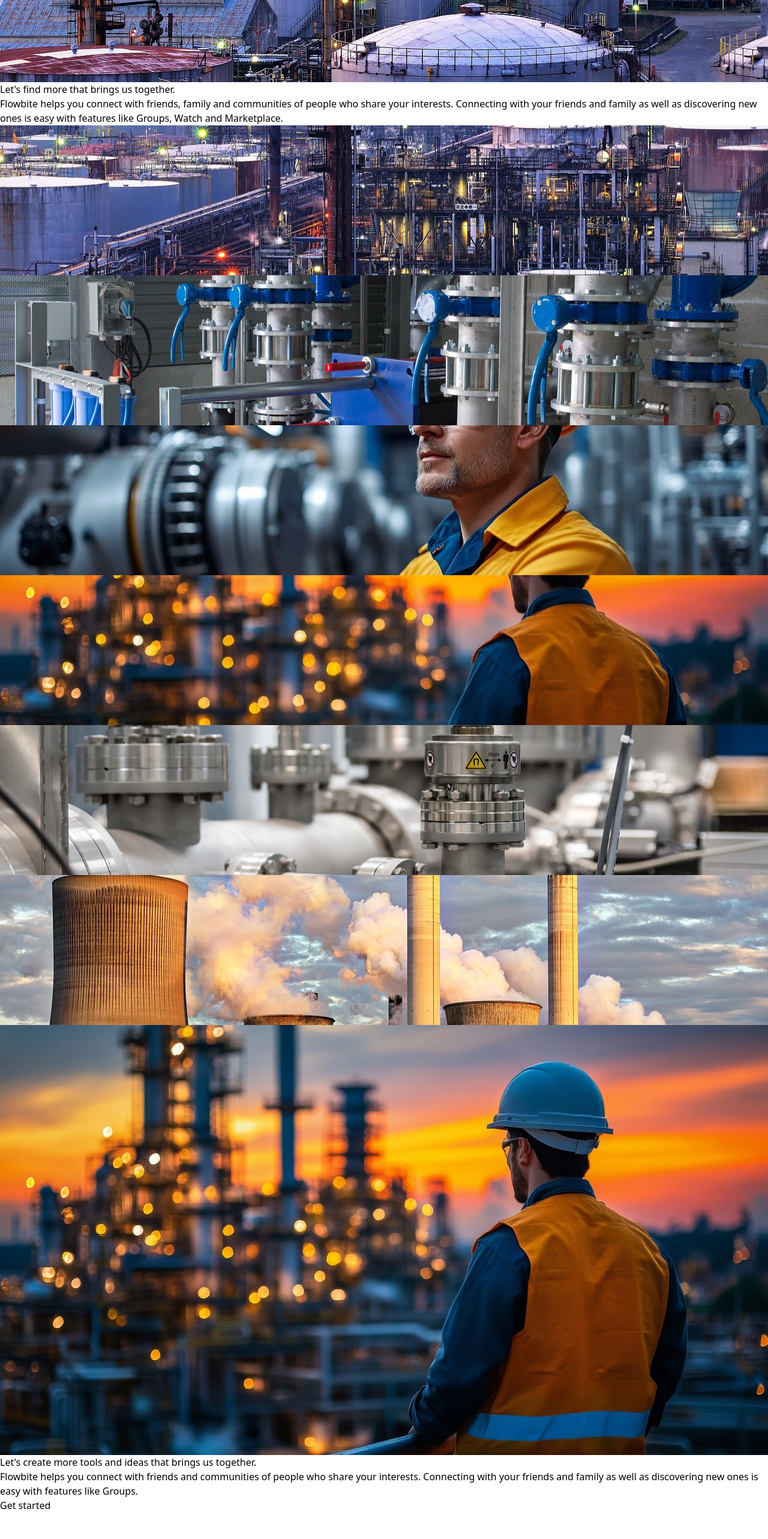
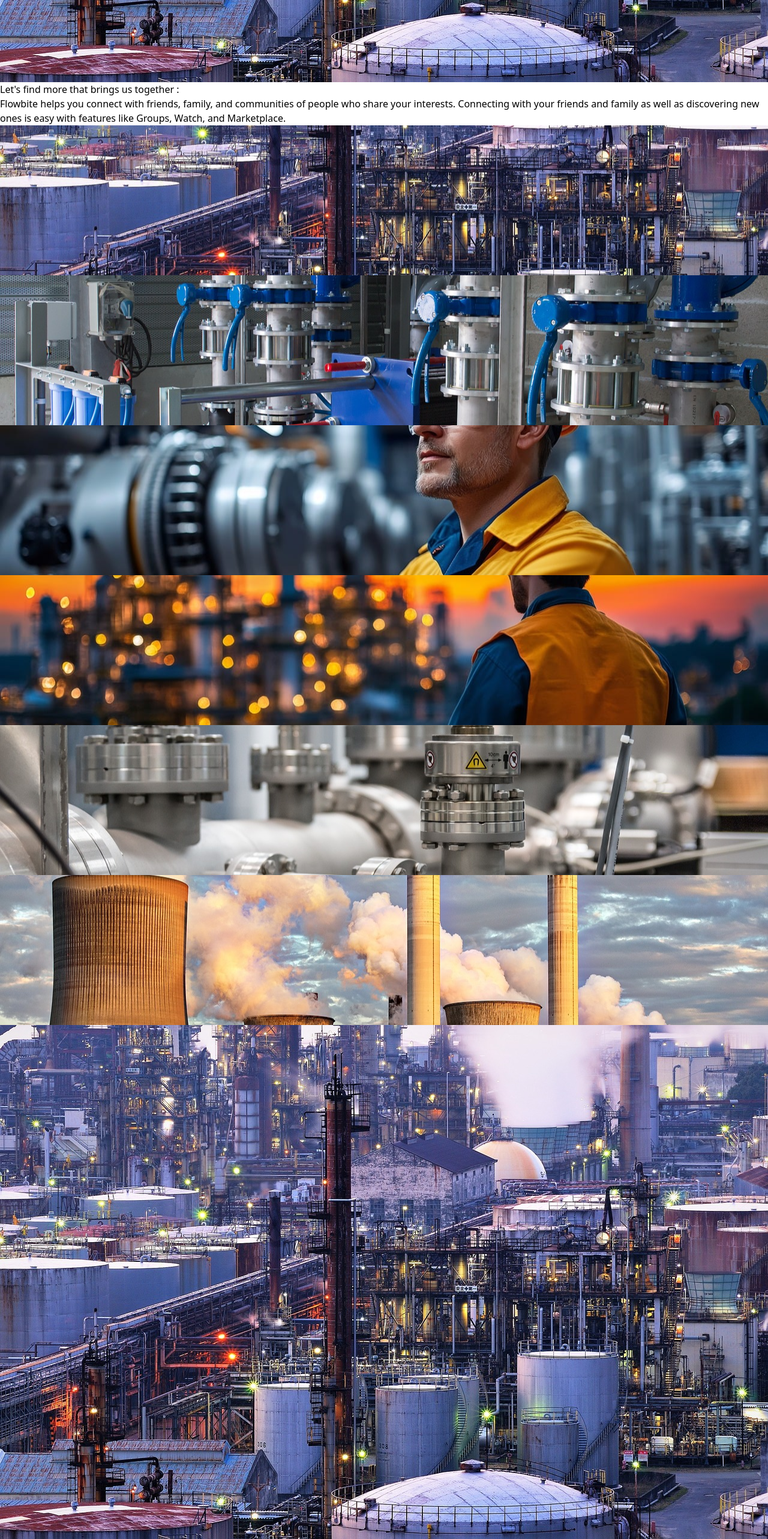
Before and after one commit to AmineELBAZI/store_LP, a React (Vite) app: page /about_us in a window 1280 px wide. Shown: the part 1020-3586 px from the top of the page at 60% size. Built offline with nearby package versions, Linux system fonts and the light colour scheme.

Commit message:
fix:pageabout

```diff
--- a/src/pages/about_us.jsx
+++ b/src/pages/about_us.jsx
@@ -9,9 +9,9 @@ const About_us = () => {
         <div class="grid w-full px-20 py-20 mx-auto lg:gap-8 xl:gap-0 lg:py-16 lg:grid-cols-12 ">
           <div class="mr-auto place-self-center lg:col-span-7">
             <h1 class="max-w-2xl mb-4 text-4xl font-extrabold tracking-tight leading-none md:text-5xl xl:text-6xl dark:text-white hover:text-orange-600">Payments tool for software companies</h1>
-            <p class="max-w-2xl mb-6 font-light text-gray-500 lg:mb-8 md:text-lg lg:text-xl dark:text-gray-400">From checkout to global sales tax compliance, companies around the world use Flowbite to simplify their payment stack.</p>
+            <p class="max-w-2xl mb-6 font-light text-gray-900 lg:mb-8 md:text-lg lg:text-3xl dark:text-gray-400  hover:text-orange-600 p-6">From checkout to global sales tax compliance, companies around the world use Flowbite to simplify their payment stack.</p>
 
-            <a href="/service" class="inline-flex items-center justify-center px-5 py-3 text-base font-medium text-center text-gray-900 border border-gray-300 rounded-lg hover:bg-gray-100 focus:ring-4 focus:ring-gray-100 dark:text-white dark:border-gray-700 dark:hover:bg-gray-700 dark:focus:ring-gray-800">
+            <a href="/service" class="inline-flex items-center justify-center px-5 py-3 text-base font-medium text-center text-gray-900 border border-orange-600 rounded-lg  hover:bg-orange-600 hover:text-white focus:ring-4 focus:ring-gray-100 dark:text-white dark:border-gray-700 dark:hover:bg-gray-700 dark:focus:ring-gray-800">
               nos services
             </a>
           </div>
@@ -20,17 +20,26 @@ const About_us = () => {
           </div>
         </div>
       </section>
-      <section className="bg-white dark:bg-gray-900">
-        <div className="py-8 px-4 mx-auto max-w-screen-xl sm:py-16 lg:px-6">
-          <div className="max-w-screen-md">
-            <h2 className="mb-4 text-4xl tracking-tight font-extrabold text-gray-900 dark:text-white hover:text-orange-600 ">Let's find more that brings us together.</h2>
-            <p className="mb-8 font-light text-gray-500 sm:text-xl dark:text-gray-400">Flowbite helps you connect with friends, family and communities of people who share your interests. Connecting with your friends and family as well as discovering new ones is easy with features like Groups, Watch and Marketplace.</p>
-            <div className="flex flex-col space-y-4 sm:flex-row sm:space-y-0 sm:space-x-4">
+      <section className="bg-white w-full dark:bg-gray-900 pt-0 p-20">
+        <div className="py-8 px-4 mx-auto w-full sm:py-16 lg:px-6 p-20">
+          <div className="flex flex-col lg:flex-row items-start lg:items-center">
+
+            <div className="lg:w-1/2 w-full lg:pr-8">
+              <h2 className="mb-4 text-6xl tracking-tight font-extrabold text-gray-900 dark:text-white hover:text-orange-600">
+                Let's find more that brings us together :
+              </h2>
+            </div>
+
+            <div className="lg:w-1/2 w-full">
+              <p className="font-light text-gray-900  text-3xl dark:text-white hover:text-orange-600 mt-20">
+                Flowbite helps you connect with friends, family, and communities of people who share your interests. Connecting with your friends and family as well as discovering new ones is easy with features like Groups, Watch, and Marketplace.
+              </p>
             </div>
           </div>
         </div>
       </section>
-      <section className="grid grid-cols-2 md:grid-cols-3 gap-4 p-20 bg-[#eaf1f5] ">
+
+      <section className="grid grid-cols-2 md:grid-cols-3 gap-4 p-20 bg-[#eaf1f5]  dark:bg-orange-900">
         <div
           className="rounded-md overflow-hidden"
           style={{
@@ -50,7 +59,7 @@ const About_us = () => {
             height: "250px",
           }}
         ></div>
-         <div
+        <div
           className="rounded-md overflow-hidden md:col-span-2"
           style={{
             backgroundImage: "url('/image/backgroundSs2.jpeg')",
@@ -59,7 +68,7 @@ const About_us = () => {
             height: "250px",
           }}
         ></div>
-         <div
+        <div
           className="rounded-md overflow-hidden "
           style={{
             backgroundImage: "url('/image/backgroundSs.jpeg')",
@@ -93,15 +102,12 @@ const About_us = () => {
 
       <section className="bg-white dark:bg-gray-900">
         <div className="gap-8 items-center py-8 px-4 mx-auto max-w-screen-xl xl:gap-16 md:grid md:grid-cols-2 sm:py-16 lg:px-6 rounded-sm">
-          <img className="w-full dark:hidden  rounded-lg " src="/image/backgroundSs.jpeg" alt="dashboard image" />
+          <img className="w-full dark:hidden  rounded-lg " src="/image/backgroundSs1.jpeg" alt="dashboard image" />
 
           <div className="mt-4 md:mt-0">
             <h2 className="mb-4 text-4xl tracking-tight font-extrabold text-gray-900 dark:text-white hover:text-orange-600">Let's create more tools and ideas that brings us together.</h2>
             <p className="mb-6 font-light text-gray-500 md:text-lg dark:text-gray-400 hover:text-orange-600">Flowbite helps you connect with friends and communities of people who share your interests. Connecting with your friends and family as well as discovering new ones is easy with features like Groups.</p>
-            <a href="#" class="inline-flex items-center text-white bg-primary-700 hover:bg-primary-800 focus:ring-4 focus:ring-primary-300 font-medium rounded-lg text-sm px-5 py-2.5 text-center dark:focus:ring-primary-900">
-              Get started
-              <svg class="ml-2 -mr-1 w-5 h-5" fill="currentColor" viewBox="0 0 20 20" xmlns="http://www.w3.org/2000/svg"><path fill-rule="evenodd" d="M10.293 3.293a1 1 0 011.414 0l6 6a1 1 0 010 1.414l-6 6a1 1 0 01-1.414-1.414L14.586 11H3a1 1 0 110-2h11.586l-4.293-4.293a1 1 0 010-1.414z" clip-rule="evenodd"></path></svg>
-            </a>
+
           </div>
         </div>
       </section>
--- a/src/pages/home.jsx
+++ b/src/pages/home.jsx
@@ -1,11 +1,11 @@
 import 'slick-carousel/slick/slick.css'
 import 'slick-carousel/slick/slick-theme.css'
-import { React ,useEffect} from 'react'
+import { React, useEffect } from 'react'
 import ImagePopup from "../components/ImagePopup"
 import { Link } from 'react-router-dom';
-import { useAddKeyframes, fadeInAnimation ,fadeOutAnimation } from "../components/animationUtils.jsx";
-import  AnimationWrapper from '../components/animationWraUP.jsx';
-import  AnimationWraRL from '../components/animationWraRL.jsx';
+import { useAddKeyframes, fadeInAnimation, fadeOutAnimation } from "../components/animationUtils.jsx";
+import AnimationWrapper from '../components/animationWraUP.jsx';
+import AnimationWraRL from '../components/animationWraRL.jsx';
 
 
 function Home() {
@@ -86,7 +86,7 @@ function Home() {
       >
         {/* Title Section */}
 
-        <div className=" max-w-3xl z-10   p-3 "   style={fadeInAnimation}>
+        <div className=" max-w-3xl z-10   p-3 " style={fadeInAnimation}>
 
           <div
             className="bg-cover bg-center w-full h-20  mr-2 hover:opacity-80 "
@@ -99,7 +99,7 @@ function Home() {
           >
 
           </div>
-          <h1 className="text-4xl md:text-6xl font-bold text-white mb-4 text-left  "  style={fadeInAnimation}>
+          <h1 className="text-4xl md:text-6xl font-bold text-white mb-4 text-left  " style={fadeInAnimation}>
             INSTRUMEA
           </h1>
 
@@ -123,19 +123,19 @@ function Home() {
               image: '/image/backgroundHh5.jpeg',
               title: 'Raffinage Pétrochimie',
               link: '/service',
-              icon: '/image/icons/icon3.png',
+              icon: '/image/icons/icon10.png',
             },
             {
               image: '/image/backgroundHh3.jpeg',
               title: 'Energie',
               link: '/service',
-              icon: '/image/icons/icon2.png',
+              icon: '/image/icons/icon1.png',
             },
             {
               image: '/image/backgroundHh6.jpeg',
               title: 'Industrie',
               link: '/service',
-              icon: '/image/icons/icon1.png',
+              icon: '/image/icons/icon9.png',
             },
             {
               image: '/image/backgroundSs2.jpeg',
@@ -146,7 +146,7 @@ function Home() {
           ].map((card, index) => (
             <div
               key={index}
-              className="bg-white border border-gray-200 shadow-lg overflow-hidden hover:scale-125 relative h-[450px] md:h-[350px]"
+              className="bg-white border border-gray-200 shadow-lg overflow-hidden hover:scale-125 relative h-[450px] md:h-[350px] duration-500"
             >
               <Link to={card.link} className="block h-full">
                 <img
@@ -156,17 +156,26 @@ function Home() {
                 />
 
                 {/* Icon at the top */}
-                <div className="absolute top-4 left-4 bg-transparent flex justify-center items-center">
+                <div
+                  className="absolute top-4 left-4 flex justify-center items-center rounded-full p-4"
+                  style={{
+                    background: 'rgba(255, 255, 255, 0)',
+                    backdropFilter: 'blur(10px)',
+                    WebkitBackdropFilter: 'blur(10px)',
+                  }}
+                >
                   <img
-                    className="w-20 h-20 transform transition-transform duration-300"
+                    className="w-16 h-16 duration-300"
                     src={card.icon}
                     alt={`${card.title} icon`}
-                    style={{ filter: 'invert(1)' }}
+                    style={{ filter: 'invert(0)' }}
                   />
                 </div>
 
+
+
                 {/* Title with overlay */}
-                <h5 className="absolute inset-0 flex items-center justify-center text-white text-xl font-bold tracking-tight bg-black bg-opacity-50 hover:bg-opacity-10" style={fadeInAnimation}>
+                <h5 className="absolute inset-0 flex items-center justify-center text-white text-xl font-bold tracking-tight bg-black bg-opacity-80 hover:bg-opacity-10" style={fadeInAnimation}>
                   {card.title}
                 </h5>
               </Link>
```
Also changed, not shown: public/image/icons/icon10.png (added), public/image/icons/icon9.png (added). Lines whose indentation alone changed are shown as unchanged.
